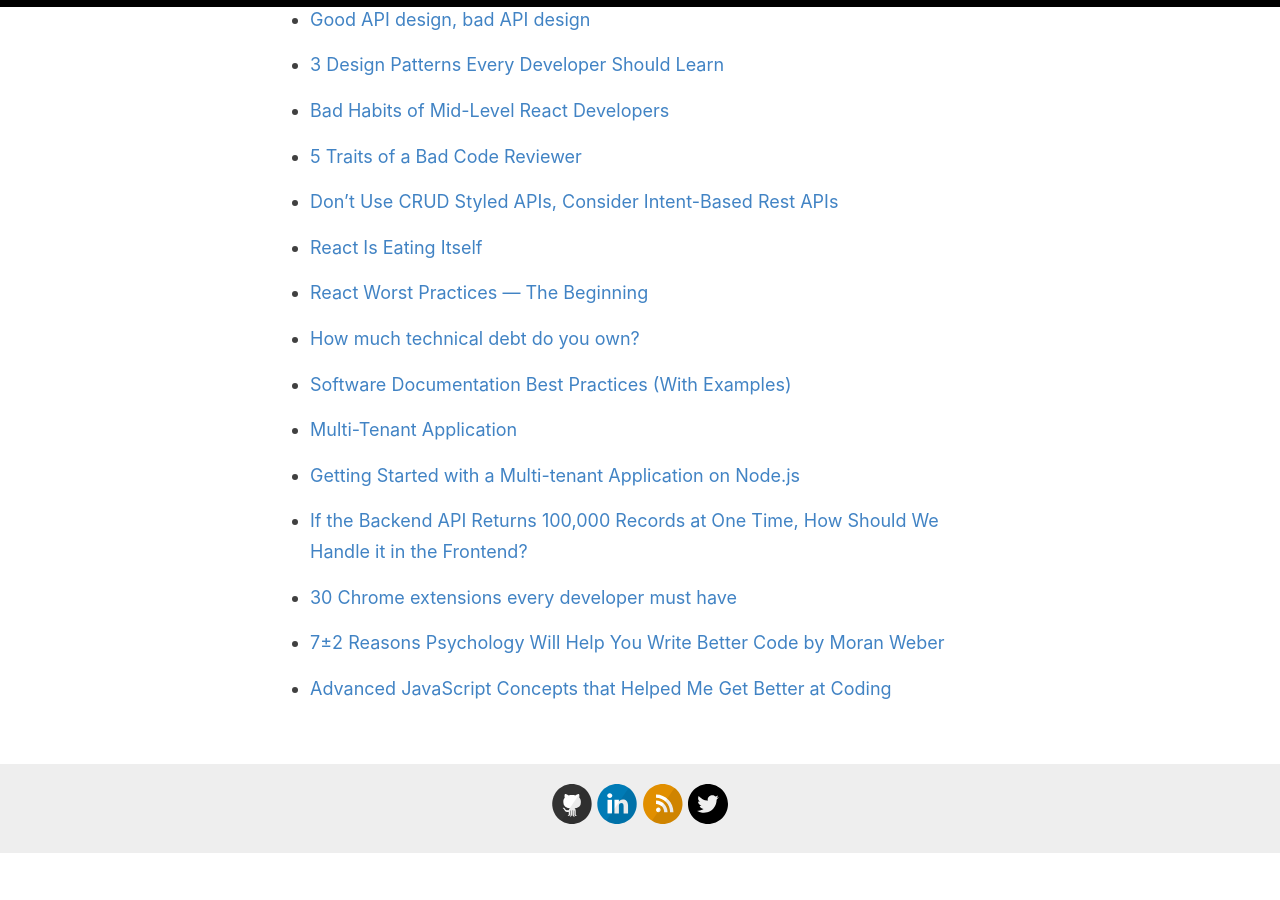
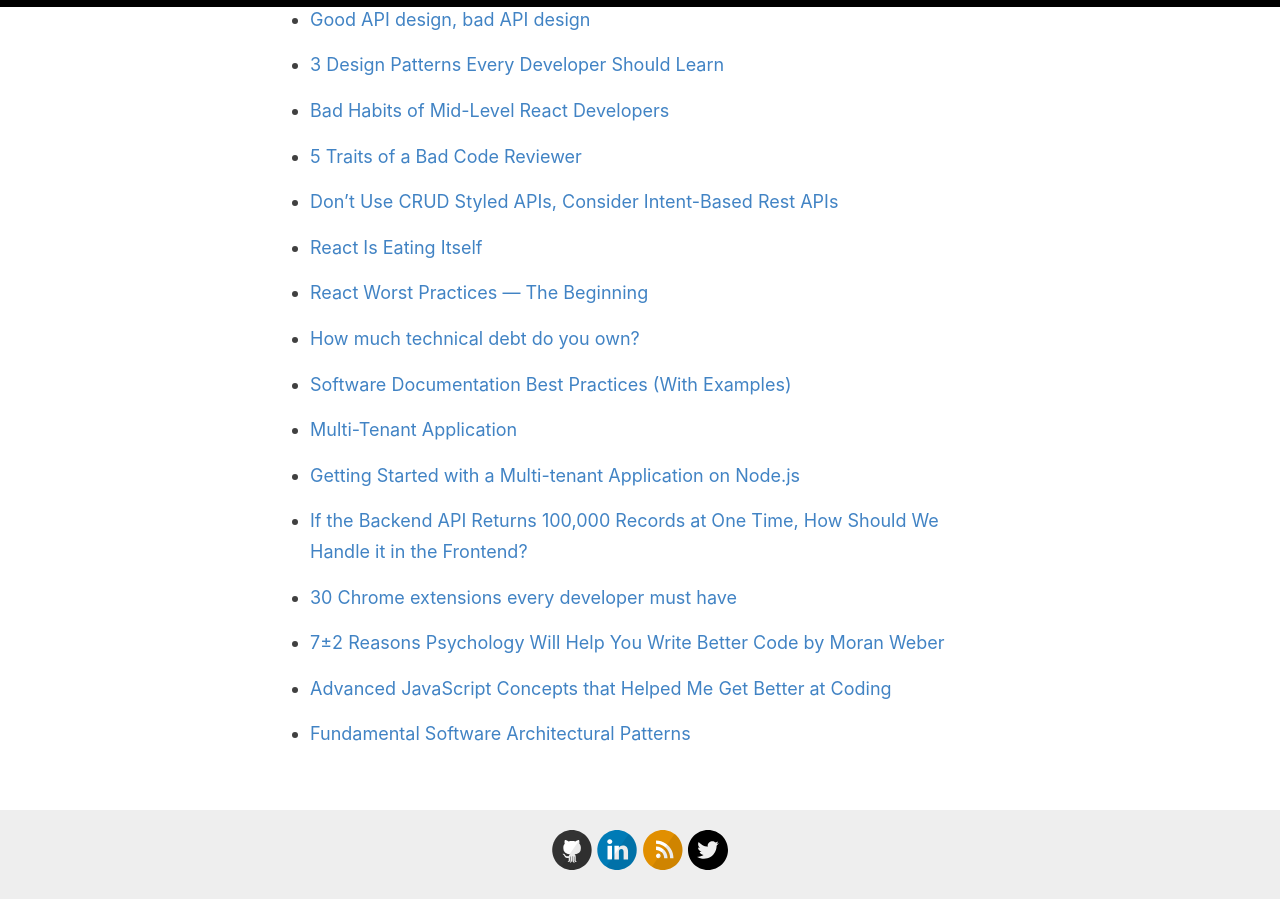
Before and after one commit to baijanathTharu/baijanathTharu.github.io, a Jekyll site: the page built from _pages/readings.md, in a window 1280 px wide and 900 px high, scrolled down 1183 px. Built offline with Jekyll 4.4.1, drawn with Linux system fonts in a browser that asks for light colours; before the commit the page ends 2037 px from its top, so only the background shows below that.

Commit message:
Update readings.md

```diff
--- a/_pages/readings.md
+++ b/_pages/readings.md
@@ -73,3 +73,5 @@ This is the list of all the important posts that I think are worth reading.
 - [7±2 Reasons Psychology Will Help You Write Better Code by Moran Weber](https://www.youtube.com/watch?v=jAUcbFM0nXE)
 
 - [Advanced JavaScript Concepts that Helped Me Get Better at Coding](https://blog.bitsrc.io/advanced-javascript-aspect-that-helped-me-get-better-at-coding-8d5c794e4392)
+
+- [Fundamental Software Architectural Patterns](https://medium.com/@liams_o/fundamental-software-architectural-patterns-663440c5f9a5)
```
